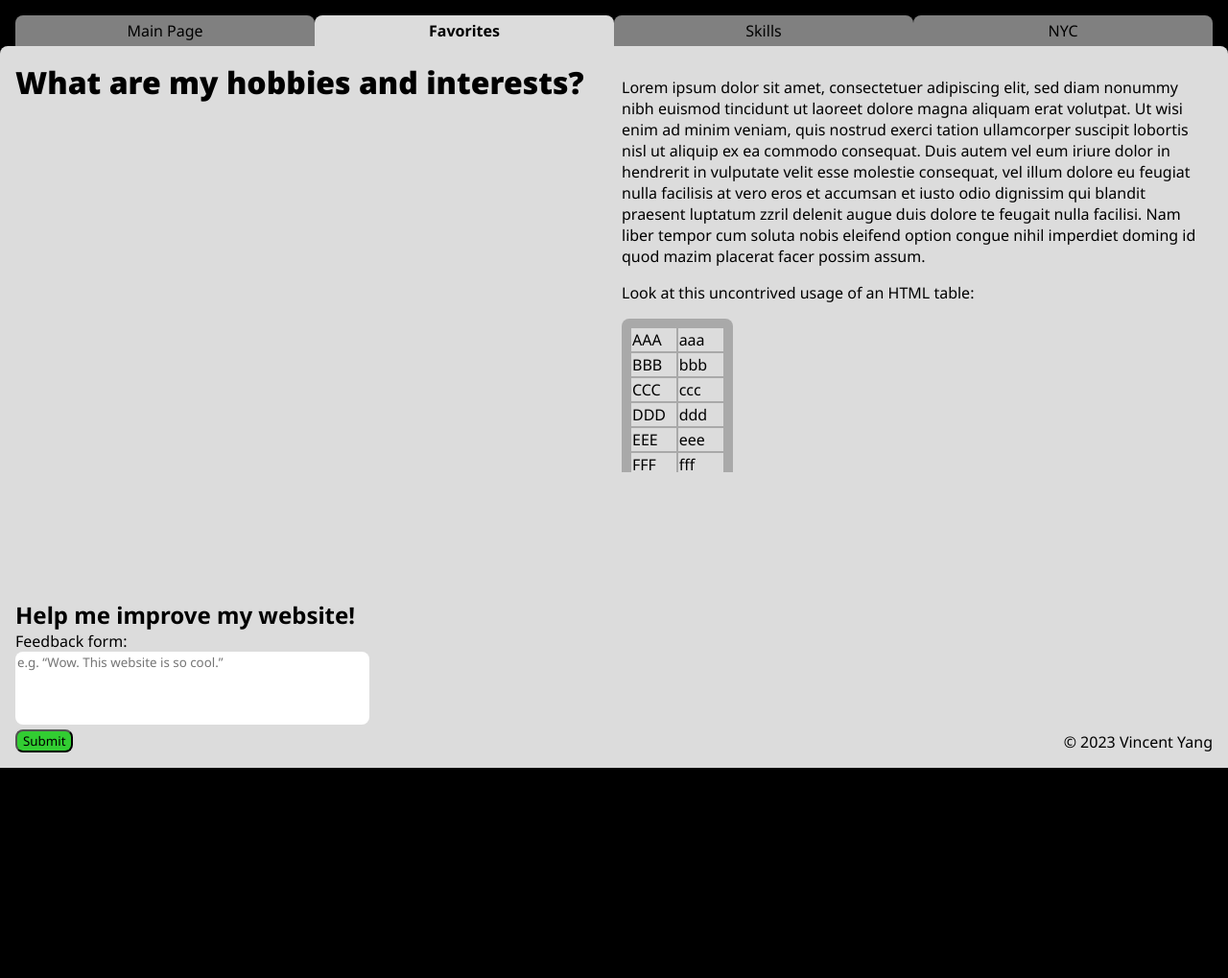
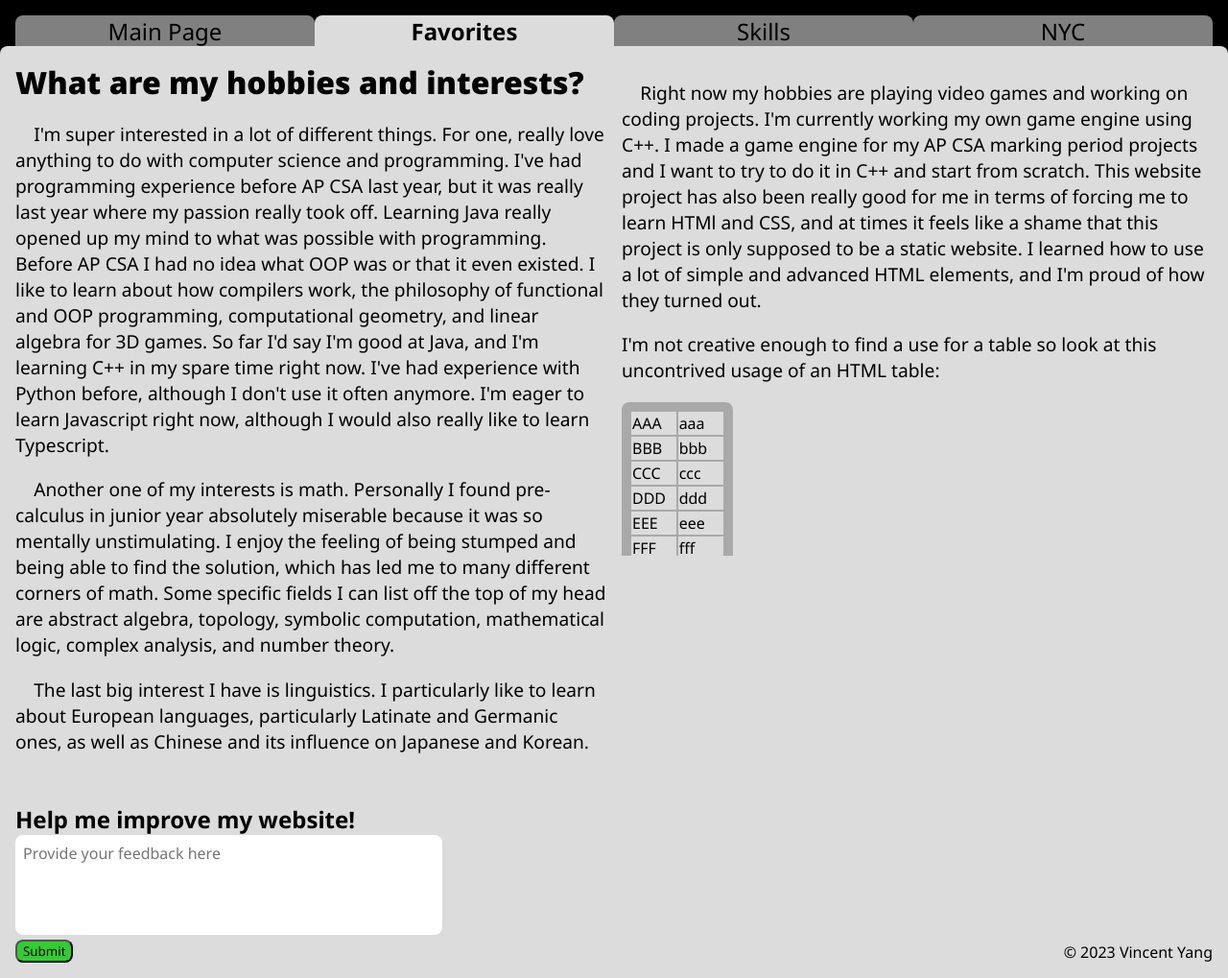
Before and after one commit to Confuzzl/Static-Website-Mini-Project, a plain HTML site: page docs/favorite.html in a window 1280 px wide. Shown: the whole page at 96% size. Before the commit the page ends 800 px from the top, so only its background shows below. Drawn offline with Linux system fonts and the light colour scheme.

Commit message:
deadline

```diff
--- a/docs/favorite.html
+++ b/docs/favorite.html
@@ -41,10 +41,11 @@
                     </main>
                     <footer id="footer">
                         <div class="copyright">&copy 2023 Vincent Yang</div>
-                        <h2>Help me improve my website!</h2>
-                        <form onsubmit="return false;">
-                            <label for="feedback">Feedback form:</label><br>
-                            <textarea id="feedback" name="feedback" cols="50" rows="4" placeholder="e.g. &#8220Wow. This website is so cool.&#8221"></textarea><br>
+                        <form onsubmit="this.reset(); return false;">
+                            <label for="feedback">
+                                <h2>Help me improve my website!</h2>
+                            </label>
+                            <textarea id="feedback" name="feedback" cols="50" rows="4" placeholder="Provide your feedback here"></textarea><br>
                             <input type="submit" value="Submit" style="border-radius: 0.5rem; background-color: limegreen;">
                         </form>
                     </footer>
--- a/docs/scripts/favorite.js
+++ b/docs/scripts/favorite.js
@@ -1,16 +1,42 @@
 function writeMain() {
     document.getElementById("column_1").innerHTML += /*html*/ `
         <h1>What are my hobbies and interests?</h1>
-        <p></p>
+        <p>
+            &emsp;I'm super interested in a lot of different things.
+            For one, really love anything to do with computer science and programming.
+            I've had programming experience before AP CSA last year, but it was really last year where my passion really took off.
+            Learning Java really opened up my mind to what was possible with programming. Before AP CSA I had no idea what OOP was or that it even existed.
+            I like to learn about how compilers work, the philosophy of functional and OOP programming, computational geometry, and linear algebra for 3D games.
+            So far I'd say I'm good at Java, and I'm learning C++ in my spare time right now.
+            I've had experience with Python before, although I don't use it often anymore.
+            I'm eager to learn Javascript right now, although I would also really like to learn Typescript.
+        </p>
+        <p>
+            &emsp;Another one of my interests is math.
+            Personally I found pre-calculus in junior year absolutely miserable because it was so mentally unstimulating.
+            I enjoy the feeling of being stumped and being able to find the solution, which has led me to many different corners of math.
+            Some specific fields I can list off the top of my head are abstract algebra, topology, symbolic computation, mathematical logic, complex analysis, and number theory.
+        </p>
+        <p>
+            &emsp;The last big interest I have is linguistics.
+            I particularly like to learn about European languages, particularly Latinate and Germanic ones, as well as Chinese and its influence on Japanese and Korean.
+        </p>
     `;
     document.getElementById("column_2").innerHTML += /*html*/ `
-        <p>Lorem ipsum dolor sit amet, consectetuer adipiscing elit, sed diam nonummy nibh euismod tincidunt ut laoreet dolore magna aliquam erat volutpat. Ut wisi enim ad minim veniam, quis nostrud exerci tation ullamcorper suscipit lobortis nisl ut aliquip ex ea commodo consequat. Duis autem vel eum iriure dolor in hendrerit in vulputate velit esse molestie consequat, vel illum dolore eu feugiat nulla facilisis at vero eros et accumsan et iusto odio dignissim qui blandit praesent luptatum zzril delenit augue duis dolore te feugait nulla facilisi. Nam liber tempor cum soluta nobis eleifend option congue nihil imperdiet doming id quod mazim placerat facer possim assum.</p>
-        <p>Look at this uncontrived usage of an HTML table:</p>
-        ${table()}
+        <p>
+            &emsp;Right now my hobbies are playing video games and working on coding projects.
+            I'm currently working my own game engine using C++.
+            I made a game engine for my AP CSA marking period projects and I want to try to do it in C++ and start from scratch.
+            This website project has also been really good for me in terms of forcing me to learn HTMl and CSS, and at times it feels like a shame that this project is only supposed to be a static website.
+            I learned how to use a lot of simple and advanced HTML elements, and I'm proud of how they turned out.
+        </p>
+        <p>
+            I'm not creative enough to find a use for a table so look at this uncontrived usage of an HTML table:
+            ${table()}
+        </p>
+
     `;
 }
-
-function writeFooter() {}
 
 function table() {
     return /*html*/ `
@@ -18,7 +44,7 @@ function table() {
         <table>
             <tbody>
                 ${(() => {
-                    rows = ``;
+                    let rows = ``;
                     for (let i = 0; i < 25; i++) {
                         rows += /*html*/ `
                         <tr>
--- a/docs/styles/style.css
+++ b/docs/styles/style.css
@@ -22,6 +22,10 @@ h2 {
     margin: 0;
 }
 
+p {
+    font-size: larger;
+}
+
 body {
     background-color: black;
     margin: 0;
@@ -33,7 +37,7 @@ header {
 }
 
 main {
-    padding: 1rem 1rem 1rem 1rem;
+    padding: 1rem;
 
     background-color: gainsboro;
     border-radius: 0.5rem 0.5rem 0 0;
@@ -42,7 +46,7 @@ main {
 
 footer {
     position: relative;
-    padding: 1rem 1rem 1rem 1rem;
+    padding: 1rem;
 
     background-color: gainsboro;
 }
@@ -51,16 +55,8 @@ textarea {
     resize: none;
     border-radius: 0.5rem;
     border: 0;
-}
-
-.page {
-    background-color: gainsboro;
-
-    position: relative;
-    top: 0;
-    left: 0;
-    width: 100%;
-    height: 100%;
+    padding: 0.5rem;
+    font-size: medium;
 }
 
 .copyright {
@@ -116,13 +112,13 @@ textarea {
 .nav_bar_hyperlink {
     text-decoration: none;
     color: black;
+    font-size: x-large;
 }
 
 
 .article_column_grid {
     display: grid;
     grid-template-columns: 1fr 1fr;
-    grid-template-rows: 2fr, 1fr;
     gap: 1rem 1rem;
 }
 
@@ -158,7 +154,7 @@ textarea {
     width: 100%;
     height: 100%;
     object-fit: cover;
-    border-radius: 0.5rem;
+    border-radius: 1rem;
 }
 
 table {
@@ -166,7 +162,7 @@ table {
 
     background-color: darkgray;
     border-radius: 0.5rem;
-    padding: 0.5rem 0.5rem 0.5rem 0.5rem;
+    padding: 0.5rem;
 }
 
 th,
```
Also changed, not shown: docs/index.html (+5 -4 lines), docs/scripts/index.js (+8 -14 lines), docs/scripts/skills.js (+35 -3 lines), docs/scripts/spots.js (+15 -4 lines), docs/skills.html (+5 -4 lines), docs/spots.html (+5 -4 lines), generator.js (+5 -4 lines), docs/assets/2.jpg, 1 other file.
